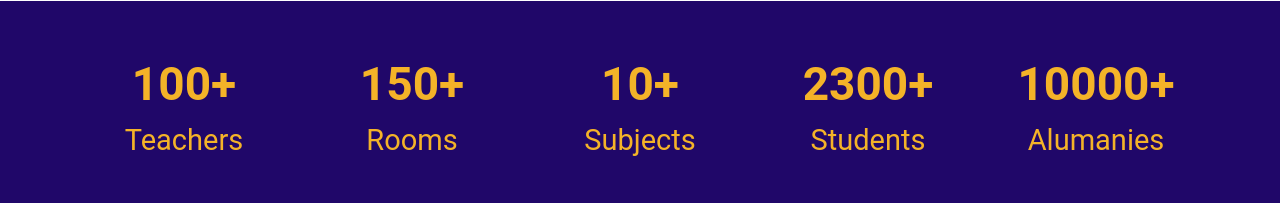
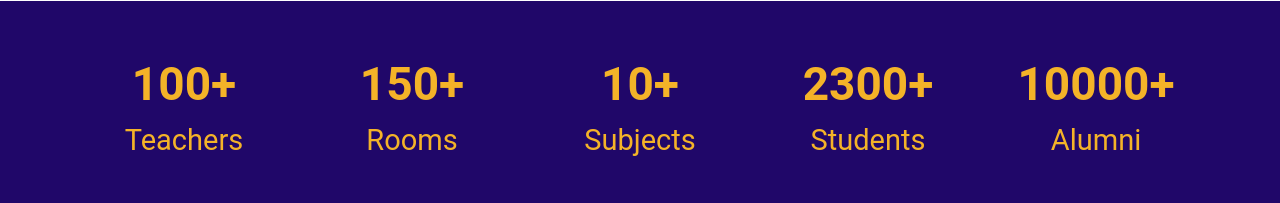
Before and after one commit to yadavvivek654/dssschoolfinal, a plain HTML site: page index.html in a window 1280 px wide. Shown: the part 1875-2078 px from the top of the page. Drawn offline with nearby package versions, Linux system fonts and the light colour scheme; some packages are replaced by stand-ins of ours.

Commit message:
Update index.html

```diff
--- a/index.html
+++ b/index.html
@@ -365,7 +365,7 @@ Deoria Senior Secondary School is a proud member of the local community and acti
         <div class="col col-xs-12">
           <div class="important_box">
             <h3>10000+</h3>
-            <span>Alumanies</span>
+            <span>Alumni</span>
           </div>
         </div>
       </div>
```
